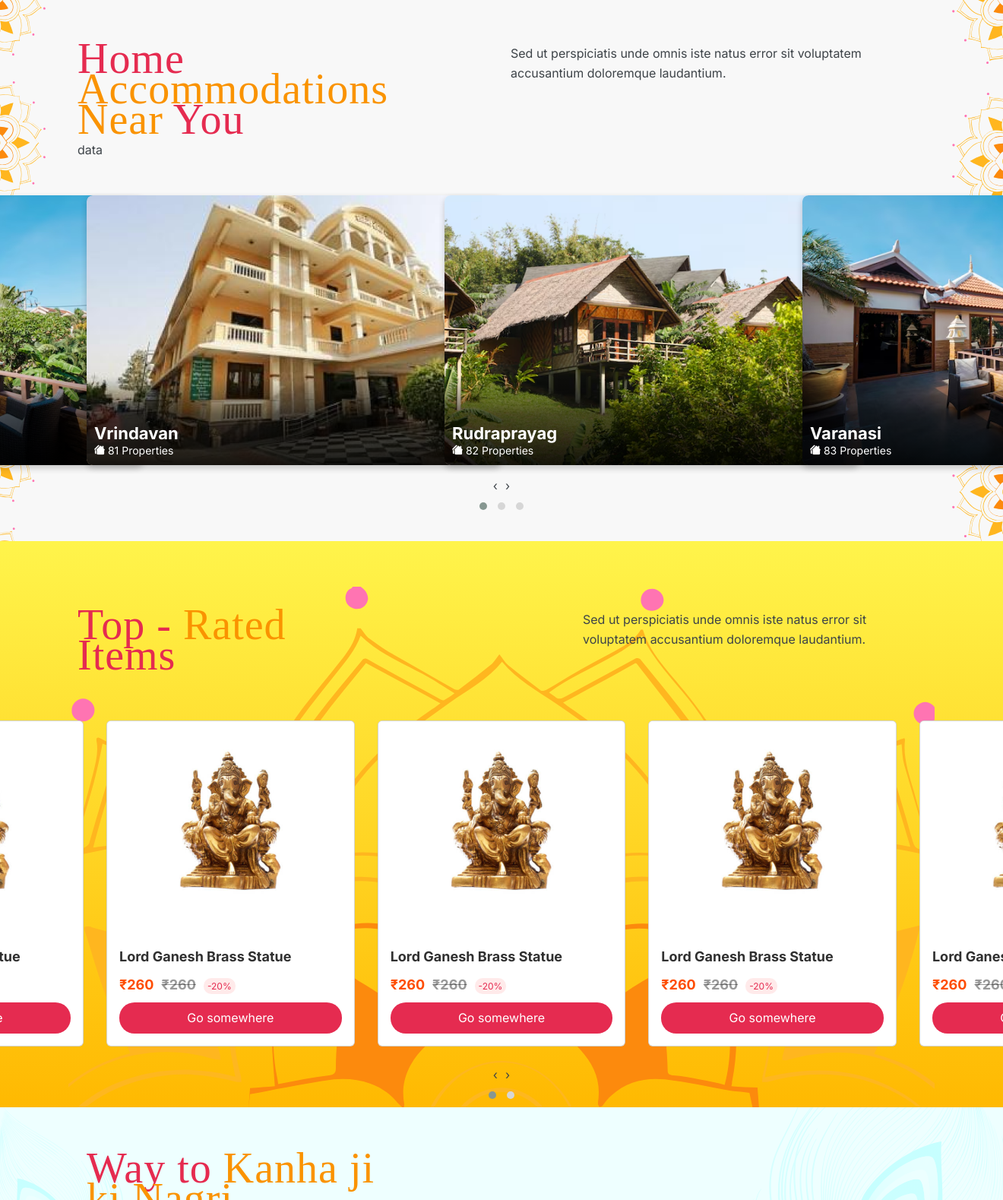
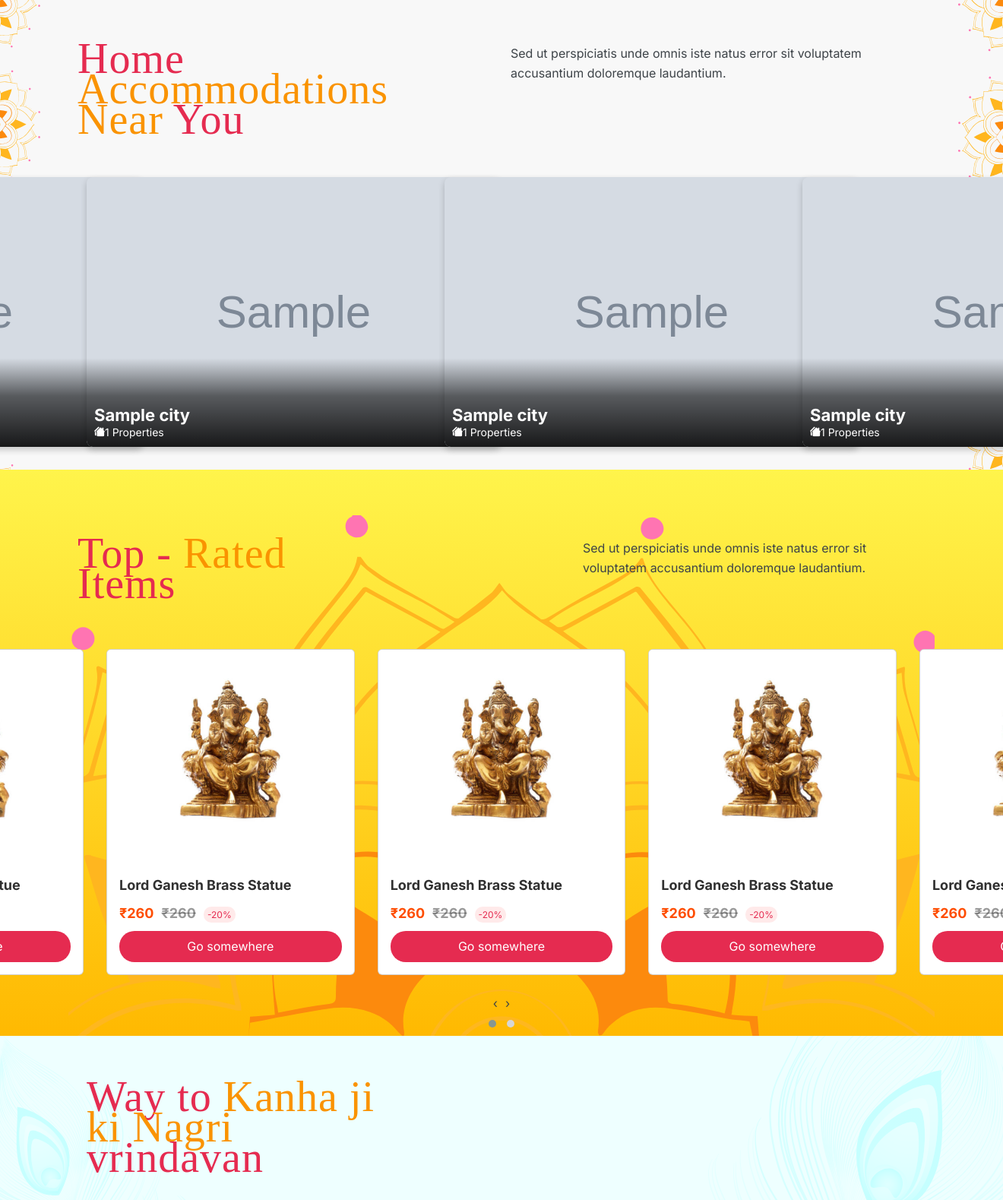
Before and after one commit to kumar7668/Dham_User, a Django app: page / in a window 1320 px wide. Shown: the part 664-2243 px from the top of the page at 76% size. Run offline with Django 4.2, Linux system fonts and the light colour scheme; tables that the repository leaves empty hold one stand-in row (values such as "Sample post"); grey boxes marked "Sample" are stand-in pictures; a database or web service that is not in the repository returns one stand-in record (values such as "Sample title"); data that the repository does not hold is empty; some libraries are stand-ins or nearby versions; some web fonts are replaced; grey boxes are pictures that could not be loaded.

Commit message:
api added for 1st carousel template

```diff
--- a/dham_user/templates/near_by_home.html
+++ b/dham_user/templates/near_by_home.html
@@ -144,12 +144,6 @@
         <div class="row">
             <div class="col">
                 <h2 class="h2_title"><span class="h2_title_span">Home</span> Accommodations Near<span class="h2_title_span"> You</span></h2>
-                data
-                {% for city in city_data.cities %}
-                <li>Name: {{ city.name }} </li>
-                <li>Property Count: {{ city.propertyCount }}</li>
-                <li>Image: <img src="{{ city.file.Url }}" alt="{{ city.name }} image"></li>
-            {% endfor %}
             </div>
             <div class="col">
                 <p class="p-text">Sed ut perspiciatis unde omnis iste natus error sit voluptatem accusantium doloremque laudantium.</p>
@@ -160,48 +154,17 @@
     <div class="container" data-aos="fade-up" data-aos-delay="100">
         <div class="container near_by_home">
             <div class="owl-carousel owl-theme">
+                {% if city_data %}
+                {% for city in city_data.cities %}
                 <div class="item">
-                    <img src="{% static 'img/toprated1.png' %}" alt="Image 1">
+                    <img src="{{ city.file.Url }}" alt="{{ city.name }}">
                     <div class="overlay">
-                        <div class="property_title">Vrindavan</div>
-                        <div class="property_desc"><i class="bi bi-houses-fill"></i> 81 Properties</div>
+                        <div class="property_title">{{ city.name }}</div>
+                        <div class="property_desc"><i class="bi bi-houses-fill"></i>{{ city.propertyCount }} Properties</div>
                     </div>
                 </div>
-                <div class="item">
-                    <img src="{% static 'img/toprated2.png' %}" alt="Image 2">
-                    <div class="overlay">
-                        <div class="property_title">Rudraprayag</div>
-                        <div class="property_desc"><i class="bi bi-houses-fill"></i> 82 Properties</div>
-                    </div>
-                </div>
-                <div class="item">
-                    <img src="{% static 'img/toprated3.png' %}"alt="Image 3">
-                    <div class="overlay">
-                        <div class="property_title">Varanasi</div>
-                        <div class="property_desc"><i class="bi bi-houses-fill"></i> 83 Properties</div>
-                    </div>
-                </div>
-                <div class="item">
-                    <img src="{% static 'img/toprated3.png' %}"alt="Image 3">
-                    <div class="overlay">
-                        <div class="property_title">Varanasi</div>
-                        <div class="property_desc"><i class="bi bi-houses-fill"></i> 84 Properties</div>
-                    </div>
-                </div>
-                <div class="item">
-                    <img src="{% static 'img/toprated3.png' %}"alt="Image 3">
-                    <div class="overlay">
-                        <div class="property_title">Varanasi</div>
-                        <div class="property_desc"><i class="bi bi-houses-fill"></i> 85 Properties</div>
-                    </div>
-                </div>
-                <div class="item">
-                    <img src="{% static 'img/toprated3.png' %}"alt="Image 3">
-                    <div class="overlay">
-                        <div class="property_title">Varanasi</div>
-                        <div class="property_desc"><i class="bi bi-houses-fill"></i> 86 Properties</div>
-                    </div>
-                </div>
+                {% endfor %}
+                {% endif %}
             </div>
         </div>
     </div>
--- a/dham_user/views.py
+++ b/dham_user/views.py
@@ -3,15 +3,15 @@ from dod_api.api_hooks import get_api_data
 
 # Create your views here.
 def home(request):
-    # # Call the utility function with the appropriate key
-    # city_data = get_api_data('get_all_city')
-    # # Pass the data to the template context
-    # context = {
-    #     'city_data': city_data if city_data else []  # Ensure it's not None
-    # }
-    # return render(request, 'base.html', context)
+    # Call the utility function with the appropriate key
+    city_data = get_api_data('get_all_city')
+    # Pass the data to the template context
+    context = {
+        'city_data': city_data if city_data else []  # Ensure it's not None
+    }
+    return render(request, 'base.html', context)
 
-    return render(request, 'base.html')
+    # return render(request, 'base.html')
 
 
 
```
